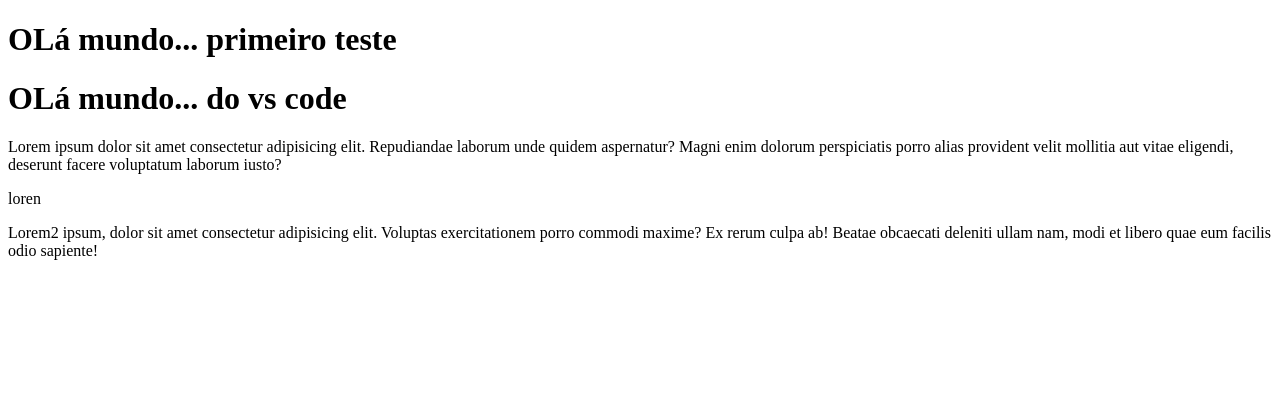
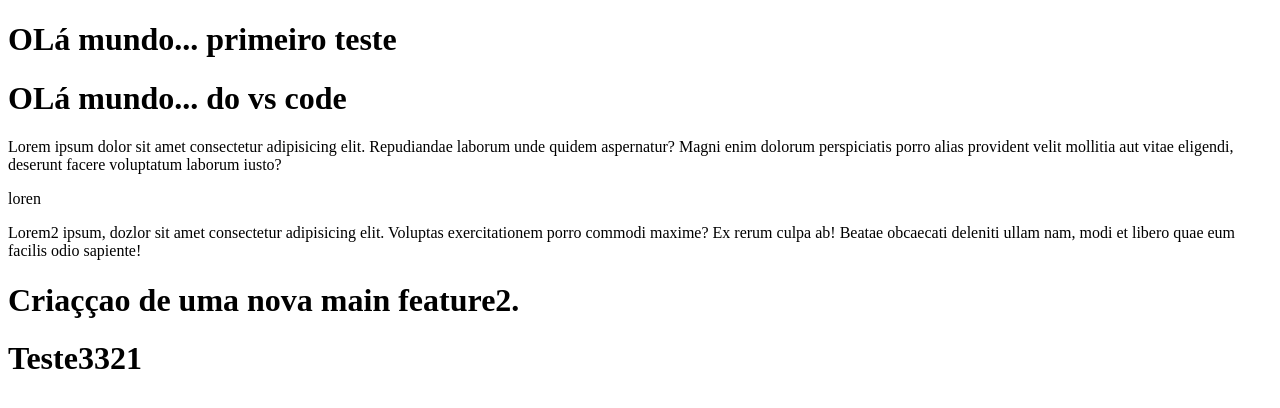
Before and after one commit to alanrene013/codes1, a plain HTML site: page index.html in a window 1280 px wide. Drawn offline with Linux system fonts and the light colour scheme.

Commit message:
add loren3

```diff
--- a/index.html
+++ b/index.html
@@ -11,7 +11,8 @@
     <h1>OLá mundo... do vs code</h1>
     <p>Lorem ipsum dolor sit amet consectetur adipisicing elit. Repudiandae laborum unde quidem aspernatur? Magni enim dolorum perspiciatis porro alias provident velit mollitia aut vitae eligendi, deserunt facere voluptatum laborum iusto?</p>
     <p> loren<p>
-    <p>Lorem2 ipsum, dolor sit amet consectetur adipisicing elit. Voluptas exercitationem porro commodi maxime? Ex rerum culpa ab! Beatae obcaecati deleniti ullam nam, modi et libero quae eum facilis odio sapiente!</p>
-
+    <p>Lorem2 ipsum, dozlor sit amet consectetur adipisicing elit. Voluptas exercitationem porro commodi maxime? Ex rerum culpa ab! Beatae obcaecati deleniti ullam nam, modi et libero quae eum facilis odio sapiente!</p>
+    <h1>Criaççao de uma nova main feature2.</h1>
+    <h1>Teste3321</h1>
 </body>
 </html>
```
